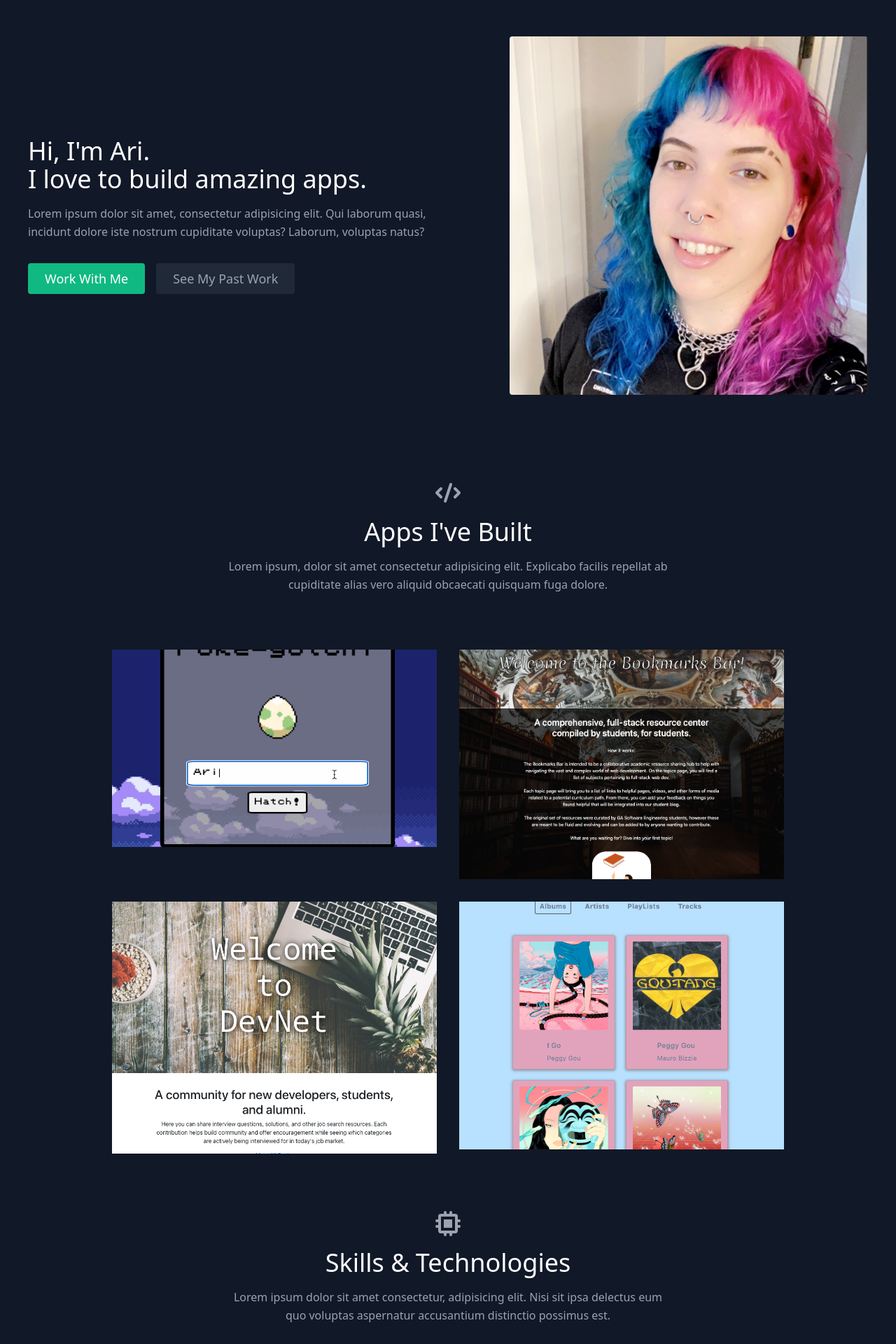
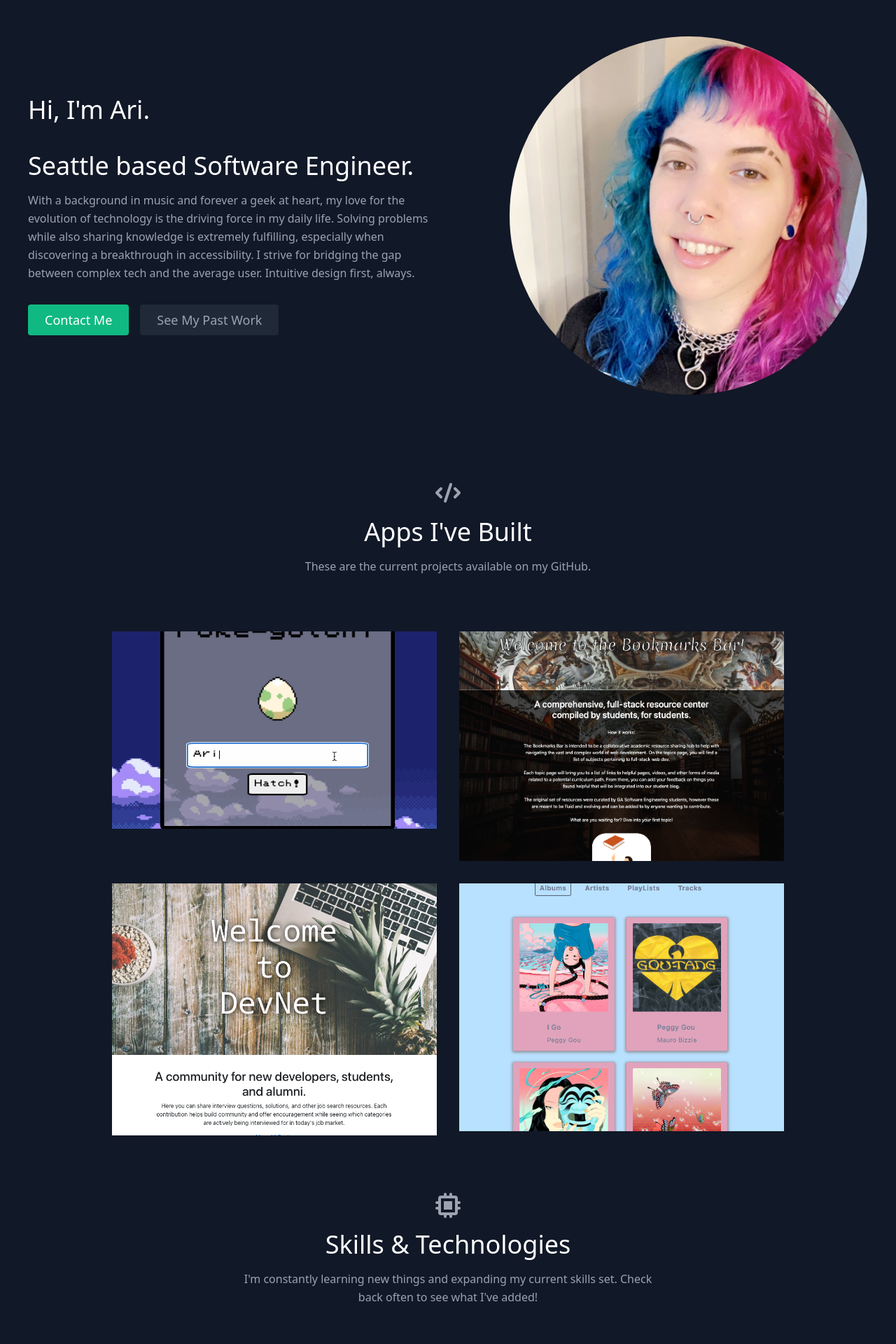
Before and after one commit to ari-flowers/frontend-portfolio-site, a React (Create React App) app: page / in a window 1280 px wide. Shown: the part 100-2020 px from the top of the page at 70% size. Built offline with nearby package versions, Linux system fonts and the light colour scheme.

Commit message:
finishing touches

```diff
--- a/src/App.js
+++ b/src/App.js
@@ -4,7 +4,6 @@ import Contact from "./components/Contact";
 import Navbar from "./components/Navbar";
 import Projects from "./components/Projects";
 import Skills from "./components/Skills";
-import Testimonials from "./components/Testimonials";
 
 export default function App() {
   return (
@@ -13,7 +12,6 @@ export default function App() {
       <About />
       <Projects />
       <Skills />
-      <Testimonials />
       <Contact />
     </main>
   );
--- a/src/components/About.js
+++ b/src/components/About.js
@@ -7,19 +7,16 @@ export default function About() {
         <div className="lg:flex-grow md:w-1/2 lg:pr-24 md:pr-16 flex flex-col md:items-start md:text-left mb-16 md:mb-0 items-center text-center">
           <h1 className="title-font sm:text-4xl text-3xl mb-4 font-medium text-white">
             Hi, I'm Ari.
-            <br className="hidden lg:inline-block" />I love to build amazing
-            apps.
+            <br className="hidden lg:inline-block" /> <br/>Seattle based Software Engineer.
           </h1>
           <p className="mb-8 leading-relaxed">
-            Lorem ipsum dolor sit amet, consectetur adipisicing elit. Qui
-            laborum quasi, incidunt dolore iste nostrum cupiditate voluptas?
-            Laborum, voluptas natus?
+            With a background in music and forever a geek at heart, my love for the evolution of technology is the driving force in my daily life. Solving problems while also sharing knowledge is extremely fulfilling, especially when discovering a breakthrough in accessibility. I strive for bridging the gap between complex tech and the average user. Intuitive design first, always.
           </p>
           <div className="flex justify-center">
             <a
               href="#contact"
               className="inline-flex text-white bg-green-500 border-0 py-2 px-6 focus:outline-none hover:bg-green-600 rounded text-lg">
-              Work With Me
+              Contact Me
             </a>
             <a
               href="#projects"
@@ -30,7 +27,7 @@ export default function About() {
         </div>
         <div className="lg:max-w-lg lg:w-full md:w-1/2 w-5/6">
           <img
-            className="object-cover object-center rounded"
+            className="object-cover object-center rounded-full h-300 w-300 flex items-center justify-center..."
             alt="hero"
             src="./ari.jpeg"
           />
--- a/src/components/Contact.js
+++ b/src/components/Contact.js
@@ -45,8 +45,7 @@ export default function Contact() {
                 ADDRESS
               </h2>
               <p className="mt-1">
-                97 Warren St. <br />
-                New York, NY 10007
+                Seattle, WA
               </p>
             </div>
             <div className="lg:w-1/2 px-6 mt-4 lg:mt-0">
@@ -54,12 +53,16 @@ export default function Contact() {
                 EMAIL
               </h2>
               <a className="text-indigo-400 leading-relaxed">
-                reedbarger@email.com
+                ari.moon.flowers@gmail.com
               </a>
               <h2 className="title-font font-semibold text-white tracking-widest text-xs mt-4">
-                PHONE
+                LinkedIn
               </h2>
-              <p className="leading-relaxed">123-456-7890</p>
+              <p className="leading-relaxed">/in/ari-codes/</p>
+              <h2 className="title-font font-semibold text-white tracking-widest text-xs mt-4">
+                GitHub
+              </h2>
+              <p className="leading-relaxed">github.com/ari-flowers</p>
             </div>
           </div>
         </div>
@@ -68,11 +71,10 @@ export default function Contact() {
           name="contact"
           className="lg:w-1/3 md:w-1/2 flex flex-col md:ml-auto w-full md:py-8 mt-8 md:mt-0">
           <h2 className="text-white sm:text-4xl text-3xl mb-1 font-medium title-font">
-            Hire Me
+            Contact Me
           </h2>
           <p className="leading-relaxed mb-5">
-            Lorem ipsum dolor sit amet consectetur, adipisicing elit. Illum
-            suscipit officia aspernatur veritatis. Asperiores, aliquid?
+            Have questions or simply want to talk shop? Shoot me an email! I also encourage you to connect with me on LinkedIn.
           </p>
           <div className="relative mb-4">
             <label htmlFor="name" className="leading-7 text-sm text-gray-400">
--- a/src/components/Navbar.js
+++ b/src/components/Navbar.js
@@ -21,7 +21,7 @@ export default function Navbar() {
         <a
           href="#contact"
           className="inline-flex items-center bg-gray-800 border-0 py-1 px-3 focus:outline-none hover:bg-gray-700 rounded text-base mt-4 md:mt-0">
-          Hire Me
+          Contact Me
           <ArrowRightIcon className="w-4 h-4 ml-1" />
         </a>
       </div>
--- a/src/components/Projects.js
+++ b/src/components/Projects.js
@@ -12,9 +12,7 @@ export default function Projects() {
             Apps I've Built
           </h1>
           <p className="lg:w-2/3 mx-auto leading-relaxed text-base">
-            Lorem ipsum, dolor sit amet consectetur adipisicing elit. Explicabo
-            facilis repellat ab cupiditate alias vero aliquid obcaecati quisquam
-            fuga dolore.
+            These are the current projects available on my GitHub.
           </p>
         </div>
         <div className="flex flex-wrap -m-4">
--- a/src/components/Skills.js
+++ b/src/components/Skills.js
@@ -12,9 +12,7 @@ export default function Skills() {
             Skills &amp; Technologies
           </h1>
           <p className="text-base leading-relaxed xl:w-2/4 lg:w-3/4 mx-auto">
-            Lorem ipsum dolor sit amet consectetur, adipisicing elit. Nisi sit
-            ipsa delectus eum quo voluptas aspernatur accusantium distinctio
-            possimus est.
+            I'm constantly learning new things and expanding my current skills set. Check back often to see what I've added!
           </p>
         </div>
         <div className="flex flex-wrap lg:w-4/5 sm:mx-auto sm:mb-2 -mx-2">
```
